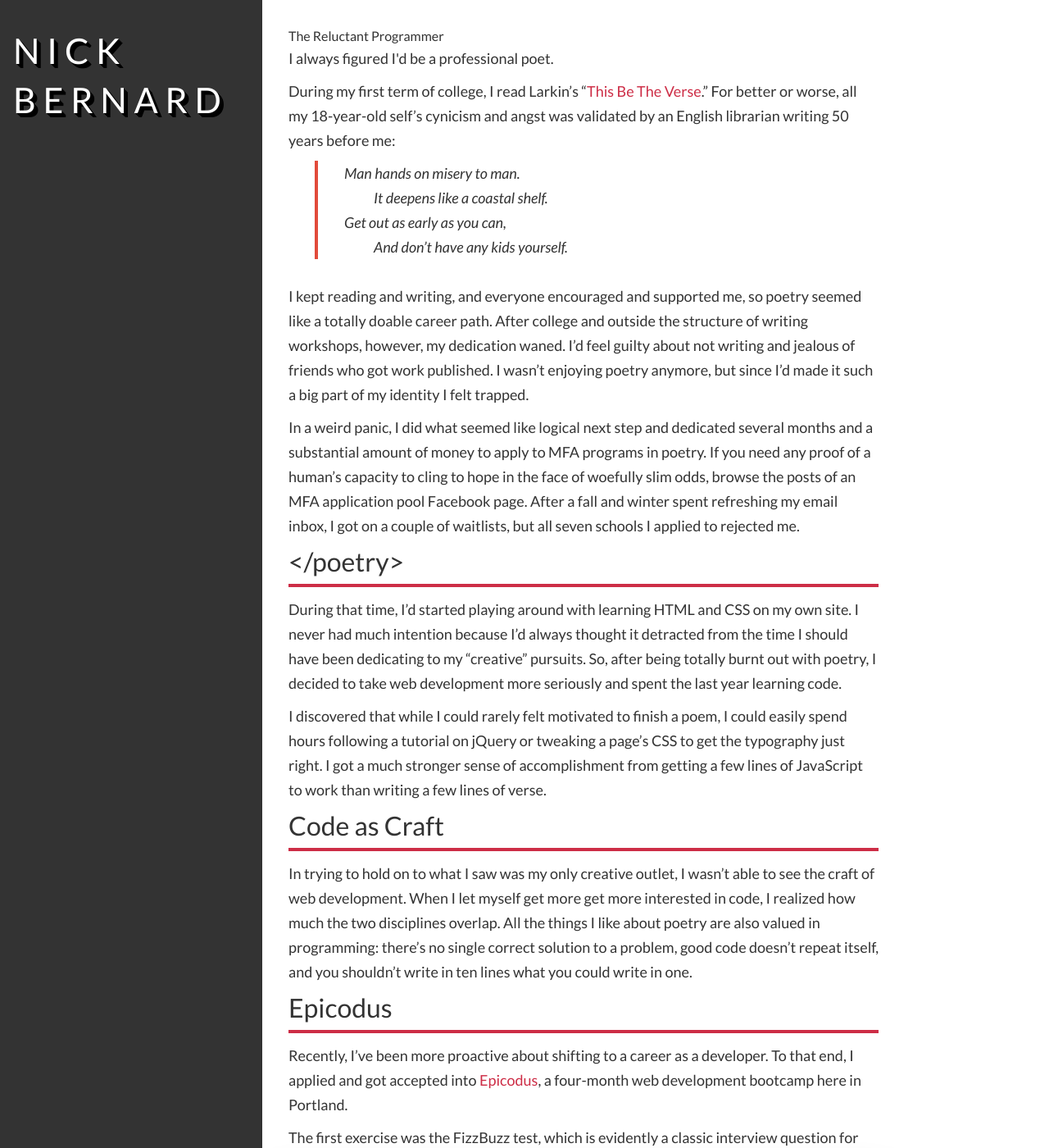
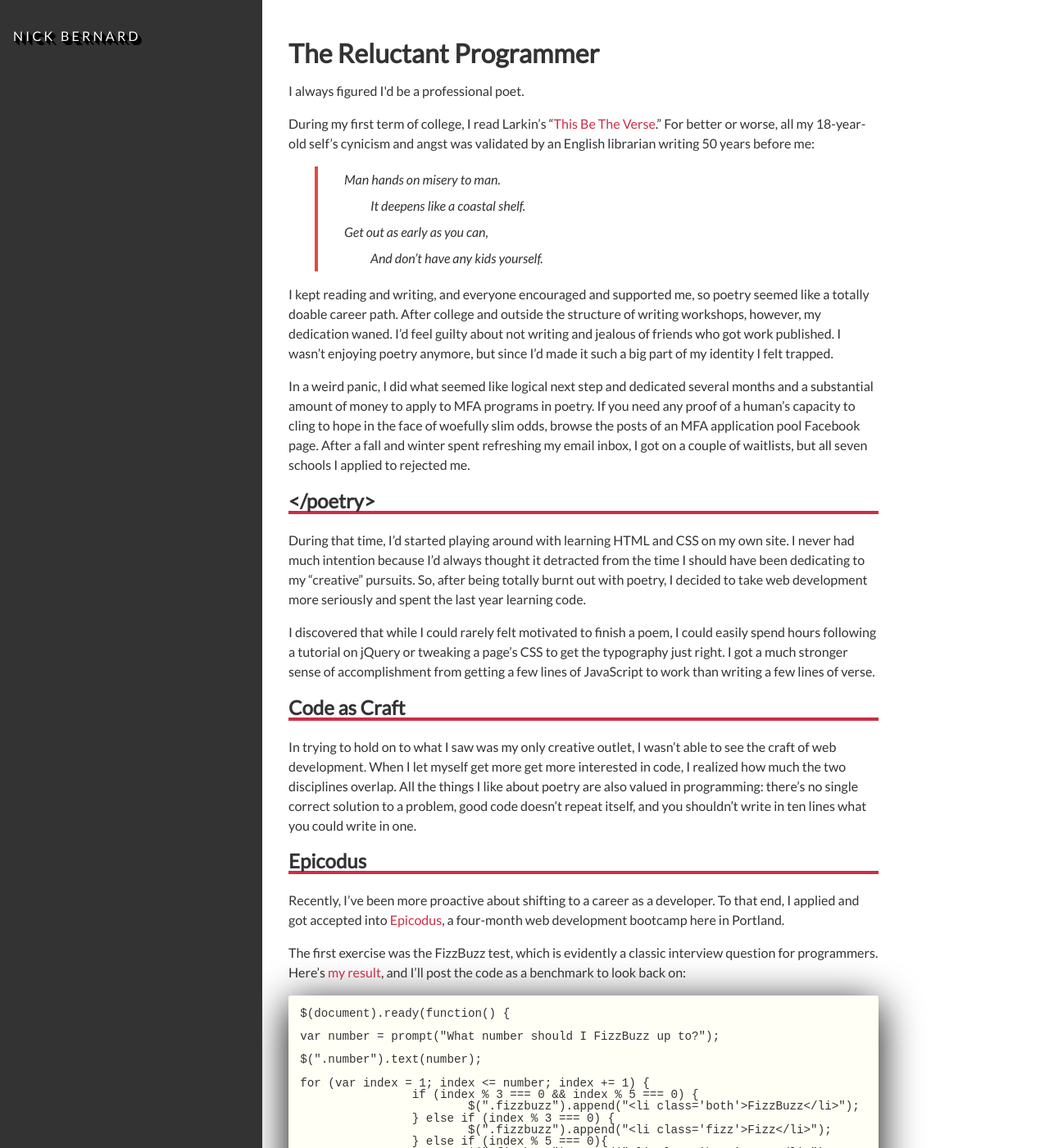
Before and after one commit to nrbernard/nrbernard.github.io, a Jekyll site: the page built from _posts/2014-06-27-epicodus.markdown, in a window 1280 px wide and 1400 px high. Shown: the whole window at 82% size. Built offline with Jekyll 4.4.1, drawn with Linux system fonts in a browser that asks for light colours; Markdown is read by kramdown in place of the engine named in the settings.

Commit message:
Remove compass

```diff
--- a/_config.yml
+++ b/_config.yml
@@ -1,5 +1,5 @@
 name: Nick Bernard
 markdown: redcarpet
-pygments: true
-gems:
-- jekyll-compass
+highlighter: null
+sass:
+    sass_dir: _sass
--- a/_includes/head.html
+++ b/_includes/head.html
@@ -13,7 +13,7 @@
       <link href='http://fonts.googleapis.com/css?family=Lato:400,400italic' rel='stylesheet' type='text/css'>
       <link rel="stylesheet" href="/css/normalize.css">
       <link rel="stylesheet" href="/css/font-awesome.min.css">
-      <link rel="stylesheet" href="/css/screen.css">
+      <link rel="stylesheet" href="/css/global.css">
 
       <link rel="author" href="https://plus.google.com/u/0/+NickBernard503/posts">
 
--- a/_sass/_config.sass
+++ b/_sass/_config.sass
@@ -1,47 +1,3 @@
 $base-font-family: "Lato",  sans-serif
 $base-font-weight: 400
 $base-font-color: $gray
-
-$tiny-font-size: 10px
-$tiny-font-leading: 0.75
-$small-font-size: 14px
-$small-font-leading: 0.75
-$base-font-size: 18px
-$base-font-leading: 1
-$medium-font-size: 24px
-$medium-font-leading: 1.25
-$large-font-size: 32px
-$large-font-leading: 1.25
-$xlarge-font-size: 43px
-$xlarge-font-leading: 2
-
-$base-line-height: 30px
-$rhythm-unit: “rem”
-
-@mixin typeSize($size)
- @if $size == "tiny"
-  @include adjust-font-size-to($tiny-font-size)
-  @include adjust-leading-to($tiny-font-leading)
-
- @if $size == "small"
-  @include adjust-font-size-to($small-font-size)
-  @include adjust-leading-to($small-font-leading)
-
- @if $size == "base"
-  @include adjust-font-size-to($base-font-size)
-  @include adjust-leading-to($base-font-leading)
-  @include trailer(($base-font-leading / 3), $base-font-size, margin)
-
- @if $size == "medium"
-  @include adjust-font-size-to($medium-font-size)
-  @include adjust-leading-to($medium-font-leading)
-
- @if $size == "large"
-  @include adjust-font-size-to($large-font-size)
-  @include adjust-leading-to($large-font-leading)
-  @include trailer(($large-font-leading / 3), $large-font-size, margin)
-  @include trailer(($large-font-leading / 4), $large-font-size, padding)
-
- @if $size == "xlarge"
-  @include adjust-font-size-to($xlarge-font-size)
-  @include adjust-leading-to($xlarge-font-leading)
--- a/_sass/_typography.sass
+++ b/_sass/_typography.sass
@@ -9,27 +9,18 @@
   color: $base-font-color
 
 h2
-  @include typeSize(large)
   border-bottom: .25rem solid $red
 
 h3
-  @include typeSize(medium)
   color: $red
 
 .name
-  @include typeSize(xlarge)
   color: $white
   text-transform: uppercase
   letter-spacing: .2em
   text-shadow: 1px 1px 0px black,  2px 2px 0px black,  3px 3px 0px black,  4px 4px 0px black,  5px 5px 0px black
   &:hover
     color: $white
-
-p
-  @include typeSize(base)
-  &:last-child
-    @include trailer($base-font-leading, $base-font-size, margin)
-
 a
   text-decoration: none
   color: $red
--- a/_sass/ie.scss
+++ /dev/null
@@ -1,5 +0,0 @@
-/* Welcome to Compass. Use this file to write IE specific override styles.
- * Import this file using the following HTML or equivalent:
- * <!--[if IE]>
- *   <link href="/stylesheets/ie.css" media="screen, projection" rel="stylesheet" type="text/css" />
- * <![endif]--> */
--- a/_sass/print.scss
+++ /dev/null
@@ -1,3 +0,0 @@
-/* Welcome to Compass. Use this file to define print styles.
- * Import this file using the following HTML or equivalent:
- * <link href="/stylesheets/print.css" media="print" rel="stylesheet" type="text/css" /> */
--- a/_sass/screen.sass
+++ /dev/null
@@ -1,16 +0,0 @@
-/* Welcome to Compass.
- * In this file you should write your main styles. (or centralize your imports)
- * Import this file using the following HTML or equivalent:
- * <link href="/stylesheets/screen.css" media="screen, projection" rel="stylesheet" type="text/css" /> */
-
-@import compass/reset
-@import compass/typography/vertical_rhythm
-
-@import reset
-@import colors
-@import config
-@import layout
-@import typography
-@import buttons
-@import page_specific
-@import images
--- /dev/null
+++ b/css/global.sass
@@ -0,0 +1,11 @@
+---
+---
+
+@import reset
+@import colors
+@import config
+@import layout
+@import typography
+@import buttons
+@import page_specific
+@import images
--- a/css/screen.css
+++ /dev/null
@@ -1,357 +0,0 @@
-/* Welcome to Compass.
- * In this file you should write your main styles. (or centralize your imports)
- * Import this file using the following HTML or equivalent:
- * <link href="/stylesheets/screen.css" media="screen, projection" rel="stylesheet" type="text/css" /> */
-/* line 5, ../../../../.gem/ruby/2.1.3/gems/compass-core-1.0.1/stylesheets/compass/reset/_utilities.scss */
-html, body, div, span, applet, object, iframe,
-h1, h2, h3, h4, h5, h6, p, blockquote, pre,
-a, abbr, acronym, address, big, cite, code,
-del, dfn, em, img, ins, kbd, q, s, samp,
-small, strike, strong, sub, sup, tt, var,
-b, u, i, center,
-dl, dt, dd, ol, ul, li,
-fieldset, form, label, legend,
-table, caption, tbody, tfoot, thead, tr, th, td,
-article, aside, canvas, details, embed,
-figure, figcaption, footer, header, hgroup,
-menu, nav, output, ruby, section, summary,
-time, mark, audio, video {
-  margin: 0;
-  padding: 0;
-  border: 0;
-  font: inherit;
-  font-size: 100%;
-  vertical-align: baseline;
-}
-
-/* line 22, ../../../../.gem/ruby/2.1.3/gems/compass-core-1.0.1/stylesheets/compass/reset/_utilities.scss */
-html {
-  line-height: 1;
-}
-
-/* line 24, ../../../../.gem/ruby/2.1.3/gems/compass-core-1.0.1/stylesheets/compass/reset/_utilities.scss */
-ol, ul {
-  list-style: none;
-}
-
-/* line 26, ../../../../.gem/ruby/2.1.3/gems/compass-core-1.0.1/stylesheets/compass/reset/_utilities.scss */
-table {
-  border-collapse: collapse;
-  border-spacing: 0;
-}
-
-/* line 28, ../../../../.gem/ruby/2.1.3/gems/compass-core-1.0.1/stylesheets/compass/reset/_utilities.scss */
-caption, th, td {
-  text-align: left;
-  font-weight: normal;
-  vertical-align: middle;
-}
-
-/* line 30, ../../../../.gem/ruby/2.1.3/gems/compass-core-1.0.1/stylesheets/compass/reset/_utilities.scss */
-q, blockquote {
-  quotes: none;
-}
-/* line 103, ../../../../.gem/ruby/2.1.3/gems/compass-core-1.0.1/stylesheets/compass/reset/_utilities.scss */
-q:before, q:after, blockquote:before, blockquote:after {
-  content: "";
-  content: none;
-}
-
-/* line 32, ../../../../.gem/ruby/2.1.3/gems/compass-core-1.0.1/stylesheets/compass/reset/_utilities.scss */
-a img {
-  border: none;
-}
-
-/* line 116, ../../../../.gem/ruby/2.1.3/gems/compass-core-1.0.1/stylesheets/compass/reset/_utilities.scss */
-article, aside, details, figcaption, figure, footer, header, hgroup, main, menu, nav, section, summary {
-  display: block;
-}
-
-/* line 1, ../../_sass/_reset.sass */
-* {
-  box-sizing: border-box;
-}
-
-/* line 4, ../../_sass/_reset.sass */
-ul {
-  list-style: none;
-  padding: 0;
-  margin: 0;
-}
-
-/* line 9, ../../_sass/_reset.sass */
-.group:after {
-  content: "";
-  display: block;
-  clear: both;
-}
-
-/* line 3, ../../_sass/_layout.sass */
-fa-li {
-  top: 30%;
-}
-
-/* line 6, ../../_sass/_layout.sass */
-ul.social li {
-  font-size: 1.22222em;
-  line-height: 1.63636em;
-  line-height: 1.63636em;
-}
-
-/* line 11, ../../_sass/_layout.sass */
-html,
-body {
-  height: 100%;
-}
-
-/* line 15, ../../_sass/_layout.sass */
-.site-header {
-  background-color: #333;
-  background-color: rgba(47, 47, 47, 0.98);
-}
-@media (min-width: 768px) {
-  /* line 15, ../../_sass/_layout.sass */
-  .site-header {
-    width: 20rem;
-    position: fixed;
-    bottom: 0;
-    left: 0;
-    top: 0;
-  }
-}
-
-/* line 25, ../../_sass/_layout.sass */
-.container,
-.header-content {
-  width: 90%;
-  max-width: 45rem;
-  padding: 2rem 0;
-}
-
-/* line 31, ../../_sass/_layout.sass */
-.header-content {
-  margin: 0 auto;
-}
-@media (max-width: 768px) {
-  /* line 31, ../../_sass/_layout.sass */
-  .header-content {
-    text-align: center;
-  }
-}
-
-@media (min-width: 768px) {
-  /* line 37, ../../_sass/_layout.sass */
-  .content {
-    margin-left: 22rem;
-  }
-}
-@media (max-width: 768px) {
-  /* line 41, ../../_sass/_layout.sass */
-  .container {
-    margin: 0 auto;
-  }
-}
-/* line 1, ../../_sass/_typography.sass */
-html {
-  font-size: 100%;
-  font-size: 16px;
-  line-height: 1.5em;
-}
-
-/* line 6, ../../_sass/_typography.sass */
-body {
-  font-family: "Lato", sans-serif;
-  font-weight: 400;
-  color: rgba(47, 47, 47, 0.98);
-}
-
-/* line 11, ../../_sass/_typography.sass */
-h2 {
-  font-size: 32px;
-  line-height: 60px;
-  line-height: 37px;
-  margin-bottom: 12px;
-  padding-bottom: 9px;
-  border-bottom: 0.25rem solid #CD2D46;
-}
-
-/* line 15, ../../_sass/_typography.sass */
-h3 {
-  font-size: 24px;
-  line-height: 30px;
-  line-height: 37px;
-  color: #CD2D46;
-}
-
-/* line 19, ../../_sass/_typography.sass */
-.name {
-  font-size: 43px;
-  line-height: 60px;
-  line-height: 60px;
-  color: #fff;
-  text-transform: uppercase;
-  letter-spacing: 0.2em;
-  text-shadow: 1px 1px 0px black, 2px 2px 0px black, 3px 3px 0px black, 4px 4px 0px black, 5px 5px 0px black;
-}
-/* line 25, ../../_sass/_typography.sass */
-.name:hover {
-  color: #fff;
-}
-
-/* line 28, ../../_sass/_typography.sass */
-p {
-  font-size: 18px;
-  line-height: 30px;
-  line-height: 30px;
-  margin-bottom: 10px;
-}
-/* line 30, ../../_sass/_typography.sass */
-p:last-child {
-  margin-bottom: 30px;
-}
-
-/* line 33, ../../_sass/_typography.sass */
-a {
-  text-decoration: none;
-  color: #CD2D46;
-  -webkit-transition: all, 2s, ease-in-out;
-  -moz-transition: all, 2s, ease-in-out;
-  -o-transition: all, 2s, ease-in-out;
-  transition: all, 2s, ease-in-out;
-}
-/* line 40, ../../_sass/_typography.sass */
-a:hover {
-  color: #CD2D46;
-}
-
-/* line 43, ../../_sass/_typography.sass */
-blockquote {
-  font-style: italic;
-  border-left: 4px solid #e24b3b;
-  border-shaddow: 4px solid black;
-  padding-left: 2em;
-  margin: 0;
-  font-size: 0.88889em;
-  line-height: 2.25em;
-}
-
-@media (min-width: 480px) {
-  /* line 53, ../../_sass/_typography.sass */
-  blockquote {
-    font-size: 1em;
-    line-height: 2em;
-    margin-left: 2em;
-  }
-}
-@media (min-width: 480px) {
-  /* line 59, ../../_sass/_typography.sass */
-  pre {
-    font-size: 1em;
-    line-height: 2em;
-    line-height: 1.5em;
-  }
-}
-/* line 1, ../../_sass/_buttons.sass */
-button {
-  border: none;
-}
-
-/* line 4, ../../_sass/_buttons.sass */
-.button {
-  display: block;
-  margin: 0 auto 1em auto;
-  text-align: center;
-  padding: 0.5em 1em;
-  background-color: #e24b3b;
-  color: #fffff6;
-  border-bottom: 3px solid #c32d1d;
-  border-radius: 3px;
-}
-
-@media (min-width: 480px) {
-  width: 33.333%;
-}
-/* line 1, ../../_sass/_page_specific.sass */
-.fizzbuzz {
-  display: block;
-  margin: 0 auto;
-  border-radius: 3px;
-  -webkit-box-shadow: 0px 10px 50px 0px black;
-  -moz-box-shadow: 0px 10px 50px 0px black;
-  box-shadow: 0px 10px 50px 0px black;
-  background-color: #333;
-  text-align: center;
-  max-width: 20em;
-}
-
-/* line 12, ../../_sass/_page_specific.sass */
-.fizz, .buzz {
-  color: black;
-}
-
-/* line 15, ../../_sass/_page_specific.sass */
-pre {
-  border-radius: 3px;
-  -webkit-box-shadow: 0px 10px 50px 0px black;
-  -moz-box-shadow: 0px 10px 50px 0px black;
-  box-shadow: 0px 10px 50px 0px black;
-  background: #fffff6;
-  font-size: 0.88889em;
-  line-height: 2.25em;
-  line-height: 1em;
-}
-
-/* line 25, ../../_sass/_page_specific.sass */
-pre.prettyprint {
-  padding: 0 1em 1em 1em;
-}
-
-/* line 28, ../../_sass/_page_specific.sass */
-.post {
-  border-bottom: 4px solid black;
-}
-
-/* line 31, ../../_sass/_page_specific.sass */
-p.excerpt {
-  font-style: italic;
-  padding-bottom: 0.25em;
-}
-
-/* line 35, ../../_sass/_page_specific.sass */
-.date {
-  padding-top: 0.5em;
-  border-top: 4px solid black;
-}
-
-/* line 39, ../../_sass/_page_specific.sass */
-.fa-calendar {
-  padding-right: 0.5em;
-  color: black;
-}
-
-/* line 43, ../../_sass/_page_specific.sass */
-.verse {
-  display: block;
-}
-
-/* line 46, ../../_sass/_page_specific.sass */
-.odd {
-  text-indent: 2em;
-}
-
-/* line 1, ../../_sass/_images.sass */
-img {
-  width: 100%;
-  height: auto;
-}
-
-/* line 5, ../../_sass/_images.sass */
-img.screenshot {
-  border-radius: 3px;
-  -webkit-box-shadow: 0px 10px 50px 0px black;
-  -moz-box-shadow: 0px 10px 50px 0px black;
-  box-shadow: 0px 10px 50px 0px black;
-  max-width: 640px;
-  display: block;
-  margin: 0 auto 2em auto;
-}
```
Also changed, not shown: _data/compass.yml (deleted, +0 -9 lines), today-i-learned/index.markdown (added, +9 -0 lines).
